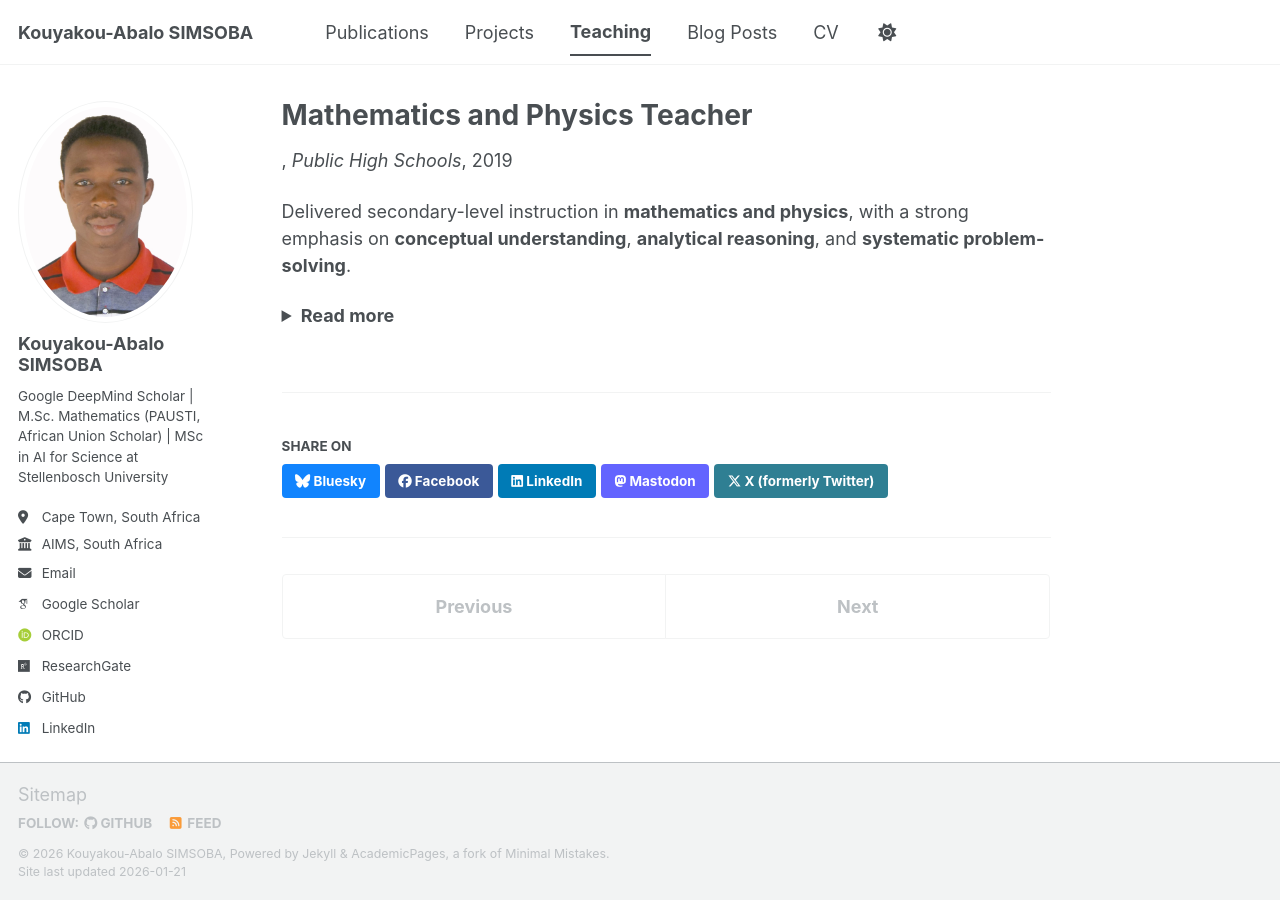
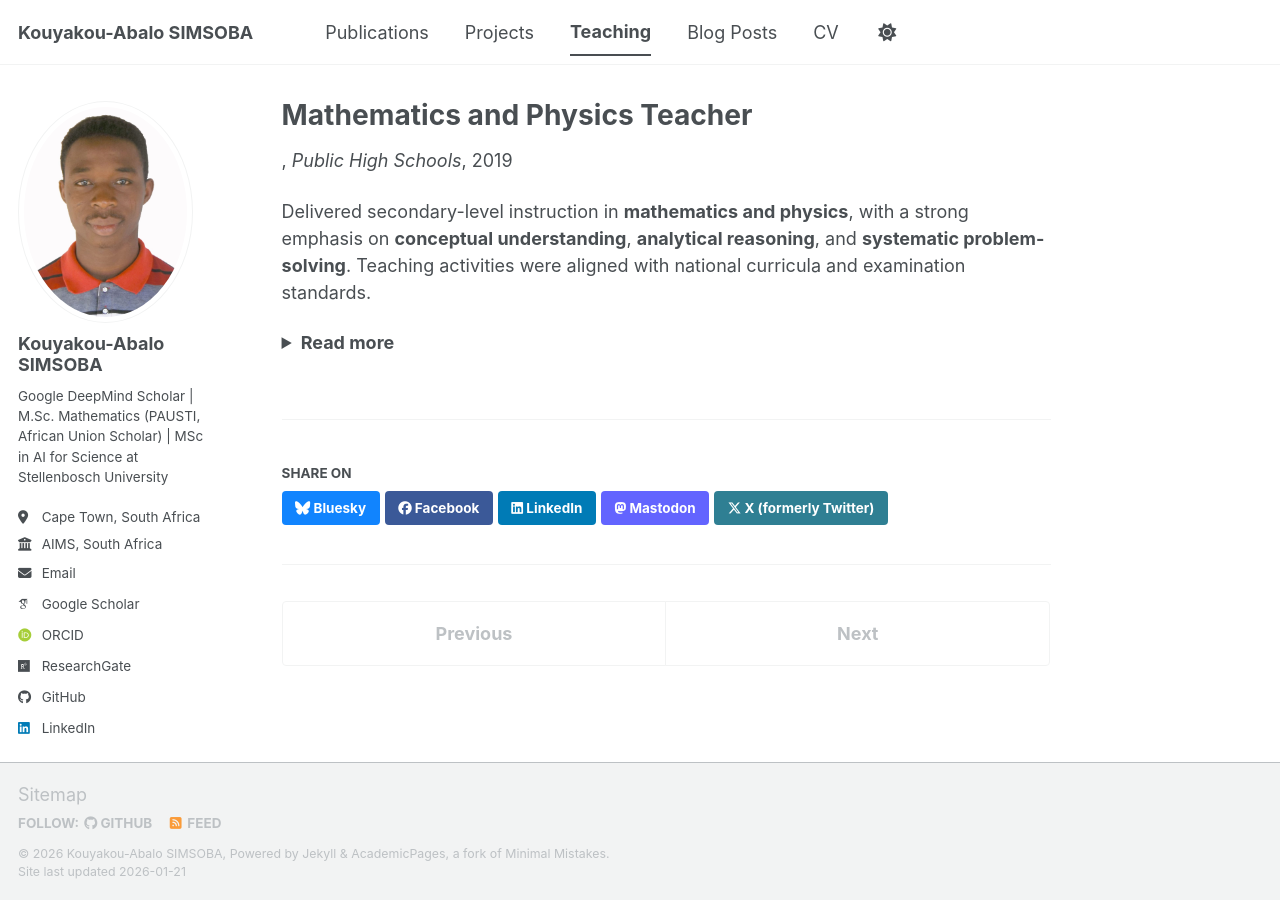
Before and after one commit to simsoba-research/simsoba-research.github.io, a Jekyll site: the page built from _teaching/2014-spring-teaching-1.md, in a window 1280 px wide. Built offline with Jekyll 4.4.1, drawn with Linux system fonts in a browser that asks for light colours; some web fonts are replaced; a script bundle is joined from its source files by our own code; library files that are not in the unit come from our copies.

Commit message:
Update 2014-spring-teaching-1.md

```diff
--- a/_teaching/2014-spring-teaching-1.md
+++ b/_teaching/2014-spring-teaching-1.md
@@ -8,24 +8,25 @@ date: 2019-01-01
 
 Delivered secondary-level instruction in **mathematics and physics**, with a strong emphasis on
 **conceptual understanding**, **analytical reasoning**, and **systematic problem-solving**.
+Teaching activities were aligned with national curricula and examination standards.
 
 <details>
 <summary><strong>Read more</strong></summary>
 
 ### Mathematics
-- Probability and Combinatorics
-- Set Theory and Proof Techniques
-- Polynomial, Rational, and Homographic Functions
-- Limits, Continuity, and Differentiability
-- Arithmetic and Geometric Sequences
-- Complex Numbers
+- Probability and combinatorics
+- Set theory and methods of mathematical proof
+- Polynomial, rational, and homographic functions
+- Limits, continuity, and differentiability of functions
+- Arithmetic and geometric sequences
+- Complex numbers and applications
 
 ### Physics
-- Kinematics and Dynamics
-- Free Fall and Motion under Gravity
-- Oscillations and Waves
-- Electrostatics and Electric Circuits
-- AC Circuits and RLC Systems
-- Thermodynamics (Ideal Gases)
+- Kinematics and Newtonian dynamics
+- Free fall and motion under gravity
+- Mechanical oscillations and wave phenomena
+- Electrostatics and electric circuits
+- Alternating current (AC) and RLC circuits
+- Thermodynamics (ideal gases and thermodynamic processes)
 
 </details>
```
